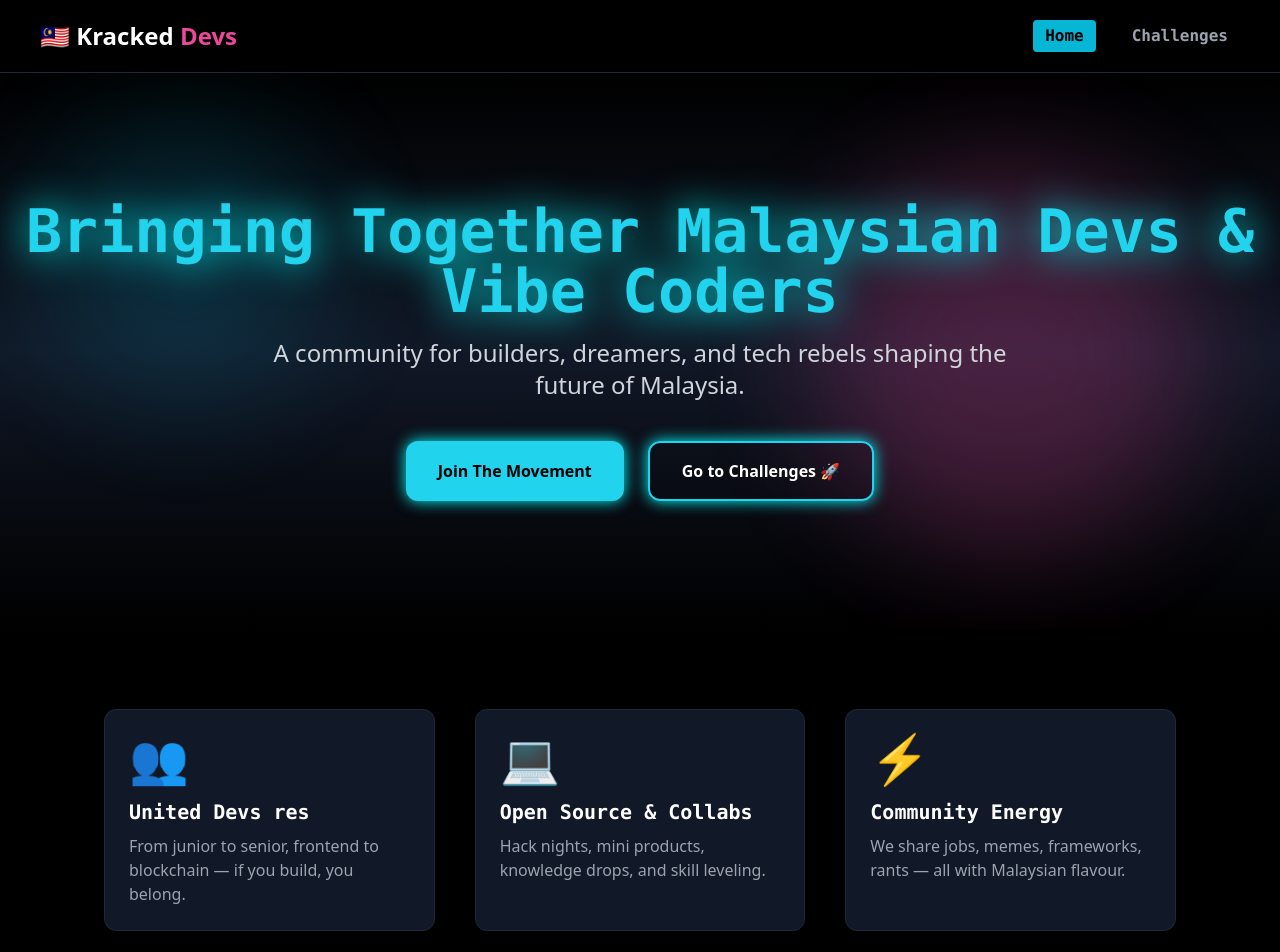
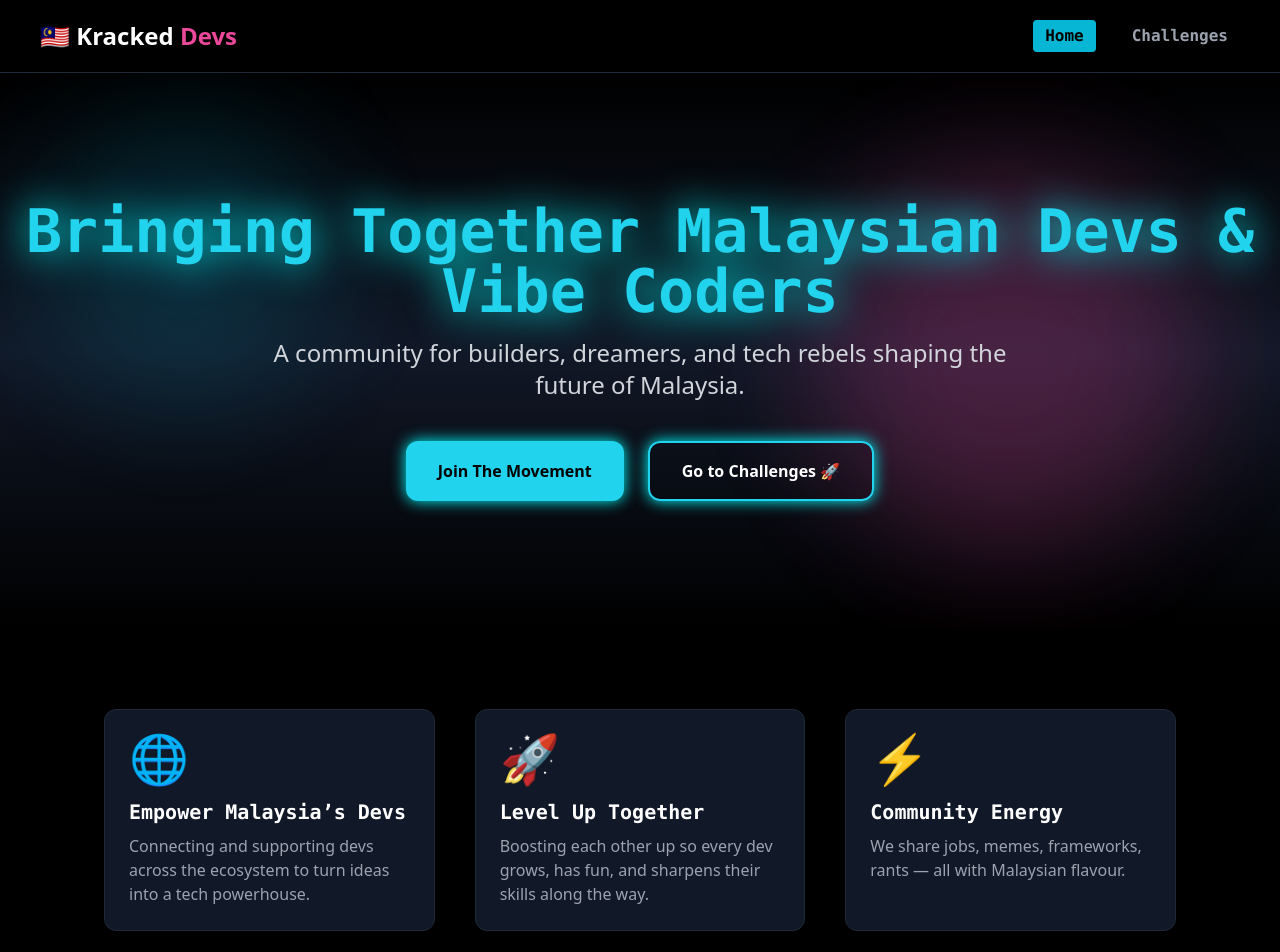
Before and after one commit to afiqhafiz/KrackedDev-Landing-Page, a React (Vite) app: page / in a window 1280 px wide. Shown: the top 952 px of the page. Built offline with nearby package versions, Linux system fonts and the light colour scheme.

Commit message:
chore: update data

```diff
--- a/src/data/features.ts
+++ b/src/data/features.ts
@@ -7,16 +7,16 @@ export interface Feature {
 
 export const features: Feature[] = [
     {
-        icon: '👥',
-        title: 'United Devs res',
+        icon: '🌐',
+        title: 'Empower Malaysia’s Devs',
         description:
-            'From junior to senior, frontend to blockchain — if you build, you belong.',
+            'Connecting and supporting devs across the ecosystem to turn ideas into a tech powerhouse.',
     },
     {
-        icon: '💻',
-        title: 'Open Source & Collabs',
+        icon: '🚀',
+        title: 'Level Up Together',
         description:
-            'Hack nights, mini products, knowledge drops, and skill leveling.',
+            'Boosting each other up so every dev grows, has fun, and sharpens their skills along the way.',
     },
     {
         icon: '⚡',
```
